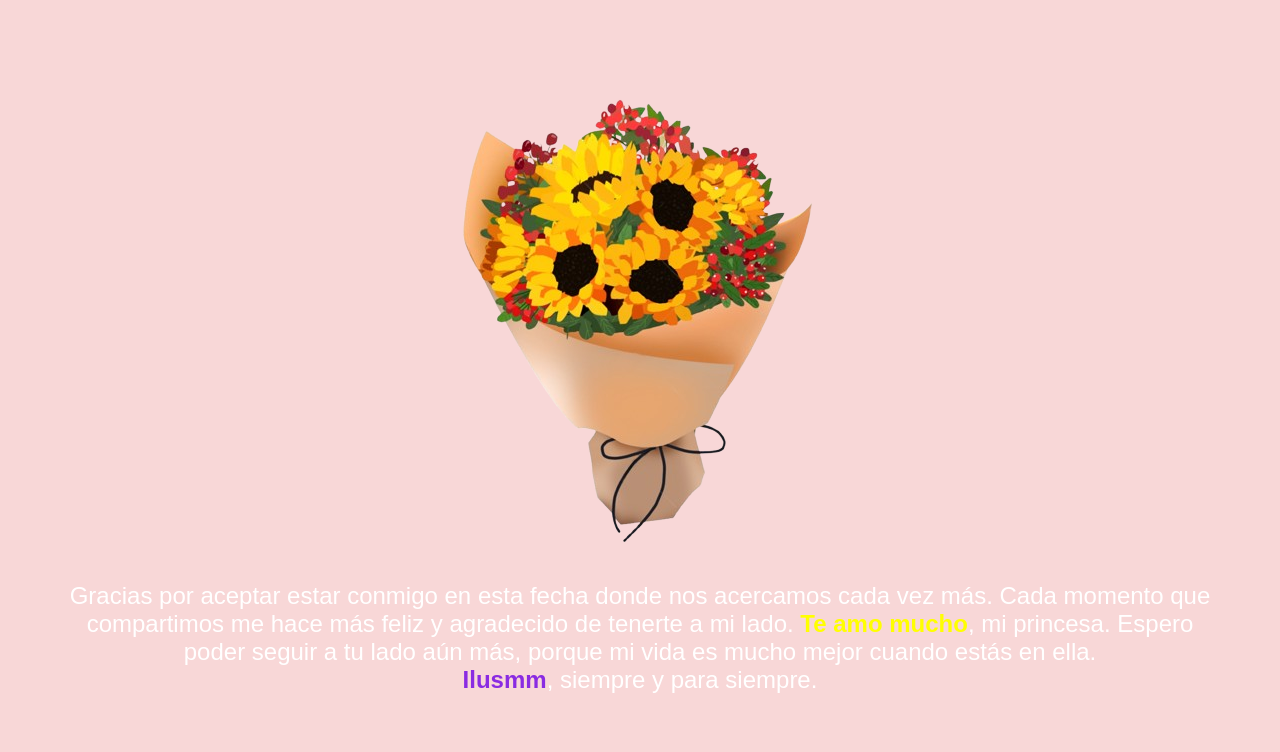
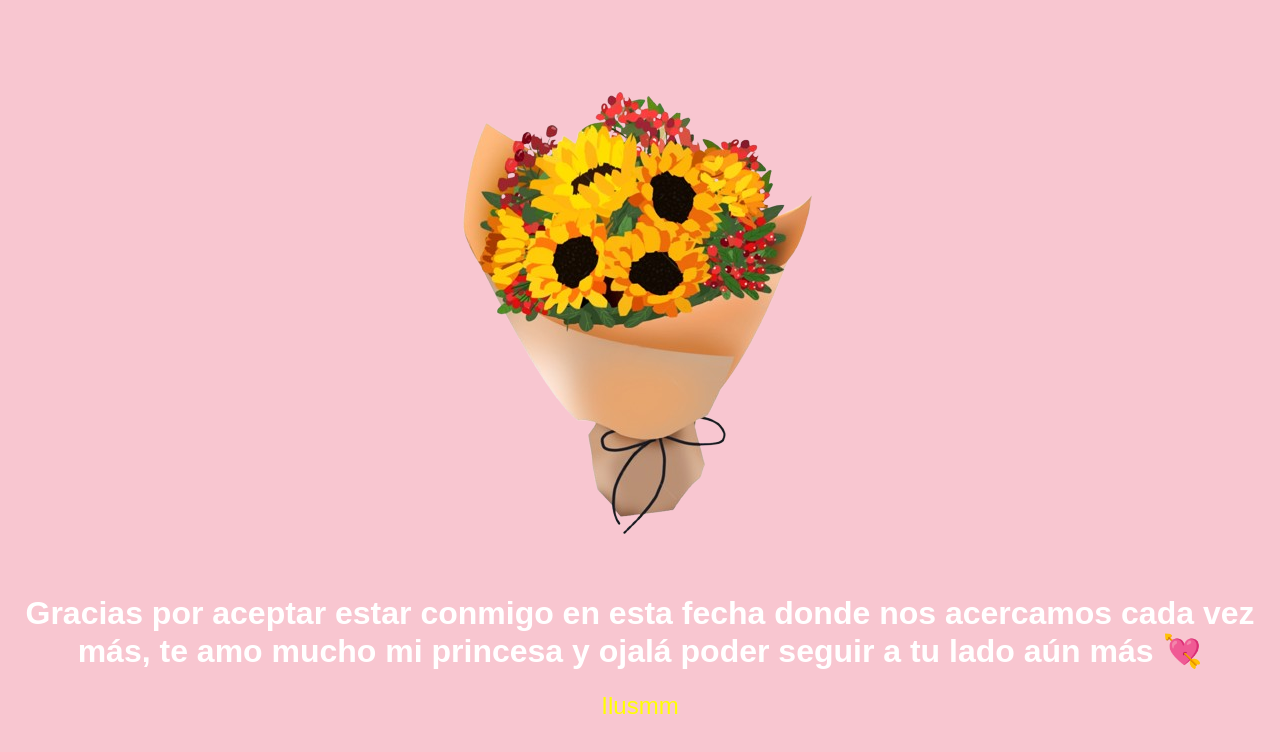
Before and after one commit to Ivannn167/San-Valent-n-, a plain HTML site: page valentine.html in a window 1280 px wide. Drawn offline with Linux system fonts and the light colour scheme.

Commit message:
valentine.html

```diff
--- a/valentine.html
+++ b/valentine.html
@@ -6,75 +6,51 @@
     <title>San Valentín</title>
     <style>
         body {
-            background-color: #f8d7d7; /* Fondo rosado pastel */
-            color: black;
+            background-color: #f8c6d0; /* Fondo rosado pastel */
             font-family: Arial, sans-serif;
             text-align: center;
-            padding: 50px;
+            color: white; /* Texto blanco por defecto */
         }
 
-        #flores {
-            width: 100%;
-            max-width: 500px;
-            height: auto;
-            display: block;
-            margin: 0 auto;
-            animation: fadein 3s forwards;
+        h1 {
+            color: white;
         }
 
-        #mensaje {
-            font-size: 1.5em;
-            color: white;
-            animation: aparecer 2s forwards;
+        .mensaje {
+            color: yellow;
+            font-size: 24px;
+            margin-top: 20px;
         }
 
-        .brillante {
-            color: yellow; /* Palabras amarillas brillantes */
-            font-weight: bold;
-        }
-
-        .resaltado {
-            color: #8A2BE2; /* Color morado para palabras resaltadas */
-            font-weight: bold;
-        }
-
-        @keyframes aparecer {
-            0% {
-                opacity: 0;
-            }
-            100% {
-                opacity: 1;
-            }
-        }
-
-        @keyframes fadein {
-            0% {
-                opacity: 0;
-            }
-            100% {
-                opacity: 1;
-            }
-        }
-
-        /* Opciones para el audio */
-        audio {
-            display: none; /* Lo ocultamos pero sigue reproduciéndose */
+        /* Contenedor de la imagen y el texto */
+        .content {
+            margin-top: 50px;
         }
     </style>
 </head>
 <body>
-    <!-- Agregar el audio -->
-    <audio autoplay loop>
+
+    <div class="content">
+        <img src="flores.png" alt="Flores" style="max-width: 100%; margin-bottom: 20px;">
+        <h1>Gracias por aceptar estar conmigo en esta fecha donde nos acercamos cada vez más, te amo mucho mi princesa y ojalá poder seguir a tu lado aún más 💘</h1>
+        <p class="mensaje">Ilusmm</p>
+    </div>
+
+    <!-- Música de fondo -->
+    <audio id="backgroundMusic" autoplay loop>
         <source src="cancion.mp3" type="audio/mp3">
-        Tu navegador no soporta el formato de audio.
+        Tu navegador no soporta el elemento de audio.
     </audio>
 
-    <!-- Imagen de flores -->
-    <img id="flores" src="flores.png" alt="Flores de San Valentín">
+    <script>
+        // Detener la música cuando se abandona la página
+        window.onbeforeunload = function() {
+            var audio = document.getElementById("backgroundMusic");
+            if (audio) {
+                audio.pause();
+            }
+        };
+    </script>
 
-    <!-- Mensaje -->
-    <div id="mensaje">
-        <p>Gracias por aceptar estar conmigo en esta fecha donde nos acercamos cada vez más. Cada momento que compartimos me hace más feliz y agradecido de tenerte a mi lado. <span class="brillante">Te amo mucho</span>, mi princesa. Espero poder seguir a tu lado aún más, porque mi vida es mucho mejor cuando estás en ella. <br> <span class="resaltado">Ilusmm</span>, siempre y para siempre.</p>
-    </div>
 </body>
 </html>
```
